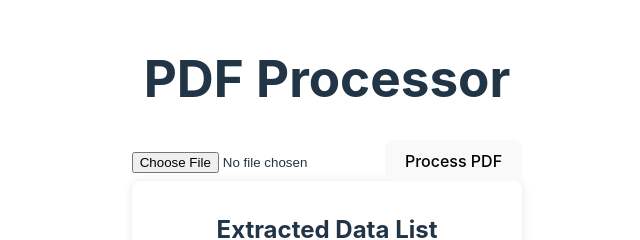
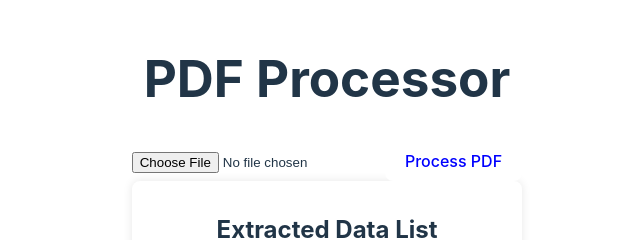
Before and after one commit to mengistuabebe06/Build_DRF_PDF, a React (Vite) app in the folder frontend/: page / in a window 1280 px wide. Shown: the part 226-466 px from the top of the page, without its empty margins (313-953 px from the left). Built offline with nearby package versions, Linux system fonts and the light colour scheme; no server answers.

Commit message:
Deploy For Production

```diff
--- a/frontend/src/App.jsx
+++ b/frontend/src/App.jsx
@@ -4,7 +4,7 @@ import "./App.css";
 
 const App = () => {
   return (
-    <div className="App">
+    <div className="container">
       <h1>PDF Processor</h1>
       <PdfProcessor />
     </div>
--- a/frontend/src/componets/PdfProcessor.jsx
+++ b/frontend/src/componets/PdfProcessor.jsx
@@ -29,7 +29,13 @@ const PdfProcessor = () => {
     <div>
       <form onSubmit={handleSubmit}>
         <input type="file" onChange={handleFileChange} />
-        <button type="submit">Process PDF</button>
+        <button
+          type="submit"
+          className=""
+          style={{ color: "blue", backgroundColor: "white" }}
+        >
+          Process PDF
+        </button>
       </form>
 
       <ExtractedDataList></ExtractedDataList>
```
Also changed, not shown: 2 other files (tests, documents, lock files or other folders).
